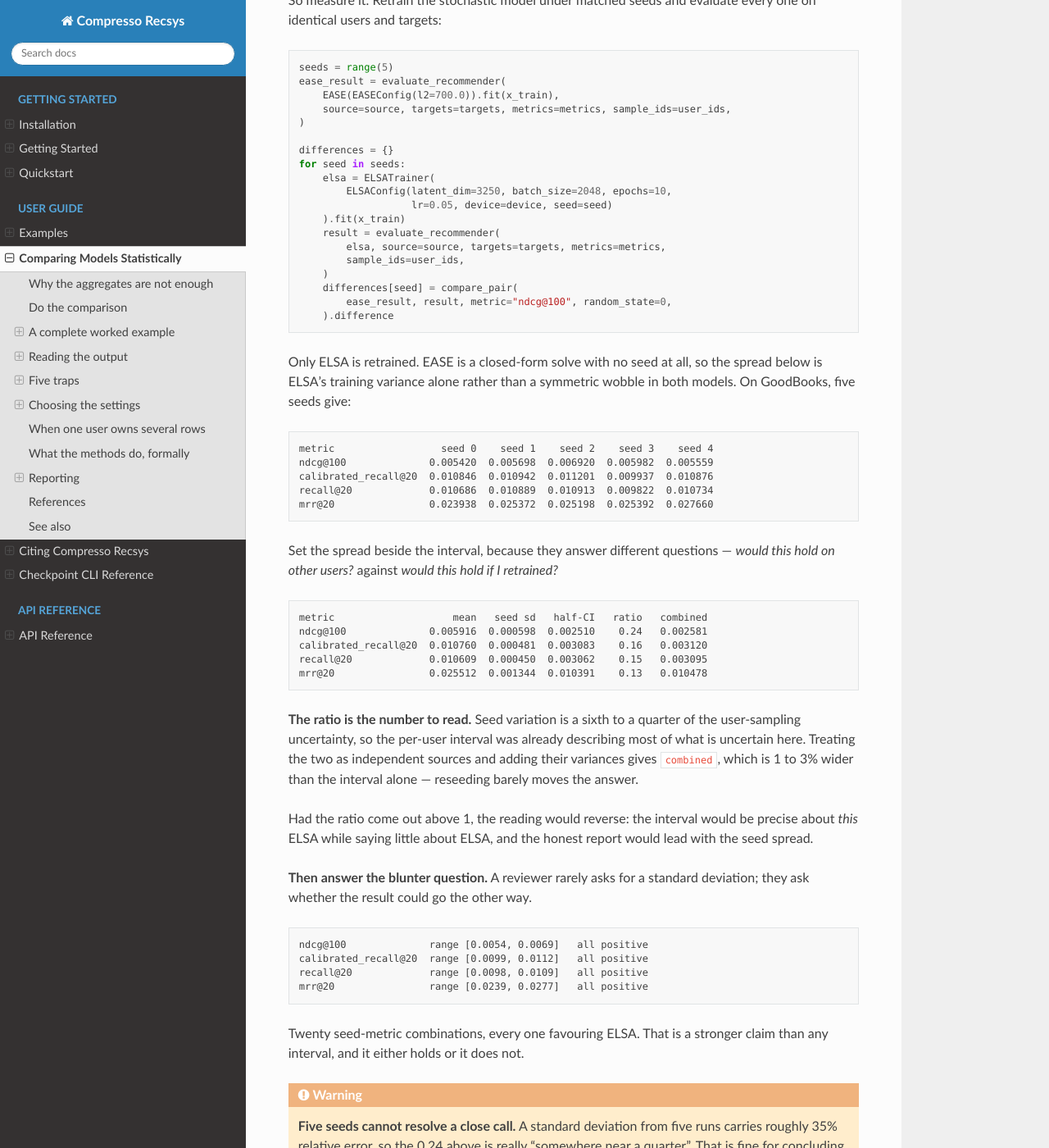
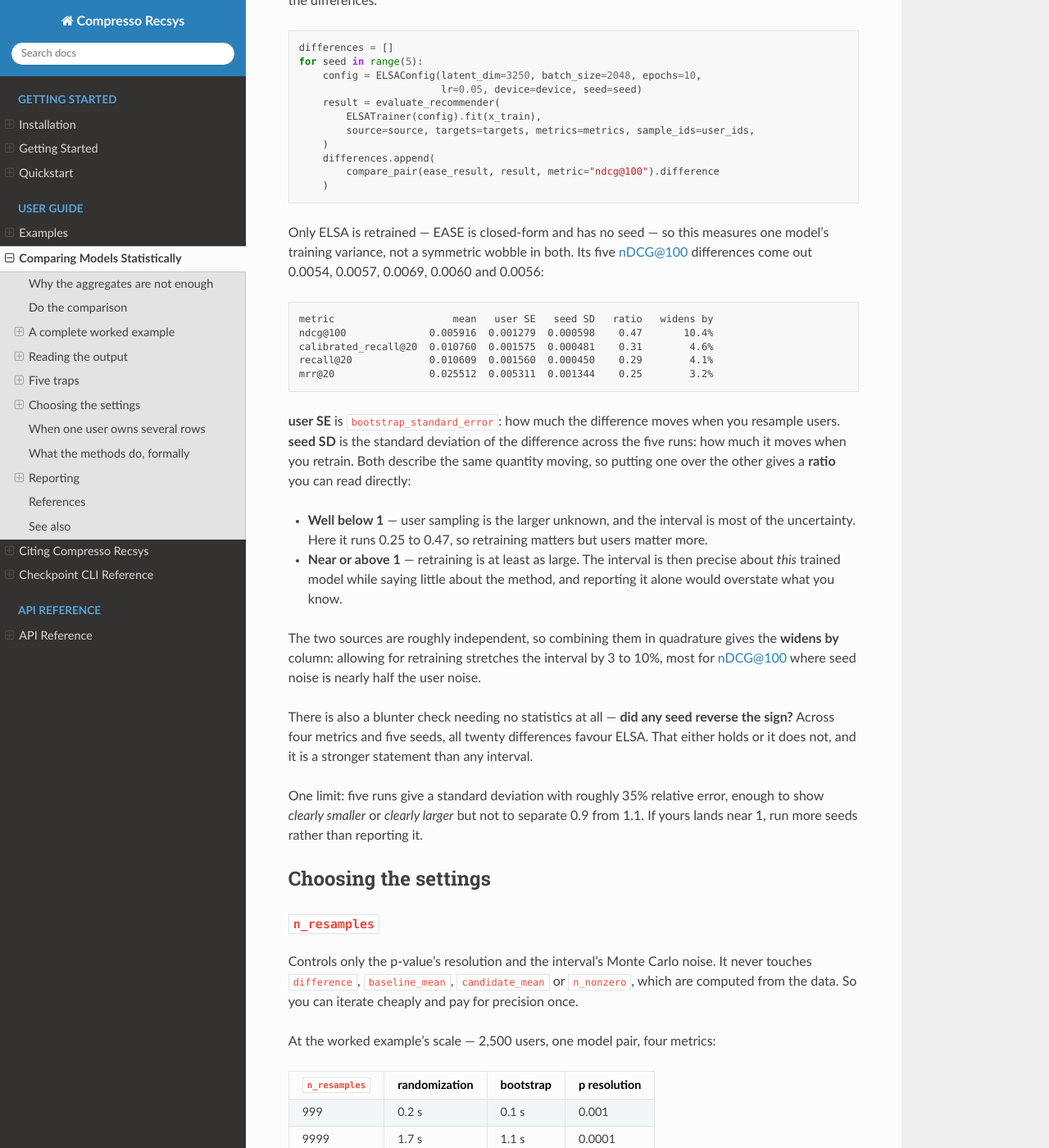
Before and after one commit to zombak79/compresso-recsys, a Sphinx documentation site: the page built from docs/source/statistical-comparison.rst, in a window 1280 px wide and 1400 px high, scrolled down 10506 px. Shown: the whole window at 82% size. Built offline with Sphinx 7.4.7 and the Read the Docs theme 3.1.0, drawn with Linux system fonts in a browser that asks for light colours; some of the changed text lies outside the part shown.

Commit message:
Rewrite the seed section around the number it asks readers to read
Three problems, all fair. The section never said what the ratio was, despite
leaning on it. It opened with a grid of twenty raw per-seed differences, which
is a wall before it is evidence. And it framed the whole thing as what a
reviewer will ask, which is only one of the reasons someone compares two
models.

It now defines both quantities where the table appears -- user SE is how much
the difference moves when you resample users, seed SD how much it moves when you
retrain -- says they measure the same thing moving, and reads the ratio in two
cases. The raw numbers shrink to one metric on one line, enough to make it
concrete without asking anyone to hold twenty figures. The framing is neutral:
writing it up or deciding what to ship, the question is the same. Ninety lines
down to sixty-seven.

The ratio itself was also wrong. It divided the seed standard deviation by half
the interval width, which is about 1.96 standard deviations, so it compared one
sigma against two and understated seed noise by half. Against
bootstrap_standard_error, the like-for-like quantity, it runs 0.25 to 0.47
rather than 0.13 to 0.24, and allowing for retraining widens the interval by up
to 10% rather than 3%. The conclusion survives -- user sampling still dominates
-- but nDCG@100 is much closer to parity than the old figure implied.

The warning box is gone. Its second half was a curiosity about nDCG being the
most seed-sensitive metric, which belongs beside the ratio it explains, and its
first half is one sentence.

```diff
--- a/docs/source/statistical-comparison.rst
+++ b/docs/source/statistical-comparison.rst
@@ -531,97 +531,67 @@ removes one avoidable source of confusion, not all of them.
 This conditions on one training run
 ~~~~~~~~~~~~~~~~~~~~~~~~~~~~~~~~~~~
 
-Everything here resamples **users**. It answers whether an advantage is stable
-across different samples of users from this population.
+Everything so far resamples **users**, so the interval answers one question:
+would this advantage hold on a different sample of users? Gradient-trained
+models depend on a random seed as well, and retraining moves the result in a way
+the interval cannot see. Whether you are writing this up or deciding what to
+ship, you want the advantage to be a property of the method rather than of one
+lucky run.
 
-It says nothing about whether the advantage survives retraining with a different
-random seed. If your training is stochastic — and gradient-trained models are —
-a reviewer will ask, and "we bootstrapped over users" is not an answer.
-
-So measure it. Retrain the stochastic model under matched seeds and evaluate
-every one on identical users and targets:
+Measure it: retrain under matched seeds, evaluate each on identical users and
+targets, and collect the differences.
 
 .. code-block:: python
 
-   seeds = range(5)
-   ease_result = evaluate_recommender(
-       EASE(EASEConfig(l2=700.0)).fit(x_train),
-       source=source, targets=targets, metrics=metrics, sample_ids=user_ids,
-   )
+   differences = []
+   for seed in range(5):
+       config = ELSAConfig(latent_dim=3250, batch_size=2048, epochs=10,
+                           lr=0.05, device=device, seed=seed)
+       result = evaluate_recommender(
+           ELSATrainer(config).fit(x_train),
+           source=source, targets=targets, metrics=metrics, sample_ids=user_ids,
+       )
+       differences.append(
+           compare_pair(ease_result, result, metric="ndcg@100").difference
+       )
 
-   differences = {}
-   for seed in seeds:
-       elsa = ELSATrainer(
-           ELSAConfig(latent_dim=3250, batch_size=2048, epochs=10,
-                      lr=0.05, device=device, seed=seed)
-       ).fit(x_train)
-       result = evaluate_recommender(
-           elsa, source=source, targets=targets, metrics=metrics,
-           sample_ids=user_ids,
-       )
-       differences[seed] = compare_pair(
-           ease_result, result, metric="ndcg@100", random_state=0,
-       ).difference
-
-Only ELSA is retrained. EASE is a closed-form solve with no seed at all, so the
-spread below is ELSA's training variance alone rather than a symmetric wobble in
-both models. On GoodBooks, five seeds give:
+Only ELSA is retrained — EASE is closed-form and has no seed — so this measures
+one model's training variance, not a symmetric wobble in both. Its five
+nDCG@100 differences come out 0.0054, 0.0057, 0.0069, 0.0060 and 0.0056:
 
 .. code-block:: text
 
-   metric                  seed 0    seed 1    seed 2    seed 3    seed 4
-   ndcg@100              0.005420  0.005698  0.006920  0.005982  0.005559
-   calibrated_recall@20  0.010846  0.010942  0.011201  0.009937  0.010876
-   recall@20             0.010686  0.010889  0.010913  0.009822  0.010734
-   mrr@20                0.023938  0.025372  0.025198  0.025392  0.027660
+   metric                    mean   user SE   seed SD   ratio   widens by
+   ndcg@100              0.005916  0.001279  0.000598    0.47       10.4%
+   calibrated_recall@20  0.010760  0.001575  0.000481    0.31        4.6%
+   recall@20             0.010609  0.001560  0.000450    0.29        4.1%
+   mrr@20                0.025512  0.005311  0.001344    0.25        3.2%
 
-Set the spread beside the interval, because they answer different questions —
-*would this hold on other users?* against *would this hold if I retrained?*
+**user SE** is ``bootstrap_standard_error``: how much the difference moves when
+you resample users. **seed SD** is the standard deviation of the difference
+across the five runs: how much it moves when you retrain. Both describe the same
+quantity moving, so putting one over the other gives a **ratio** you can read
+directly:
 
-.. code-block:: text
+* **Well below 1** — user sampling is the larger unknown, and the interval is
+  most of the uncertainty. Here it runs 0.25 to 0.47, so retraining matters but
+  users matter more.
+* **Near or above 1** — retraining is at least as large. The interval is then
+  precise about *this* trained model while saying little about the method, and
+  reporting it alone would overstate what you know.
 
-   metric                    mean   seed sd   half-CI   ratio   combined
-   ndcg@100              0.005916  0.000598  0.002510    0.24   0.002581
-   calibrated_recall@20  0.010760  0.000481  0.003083    0.16   0.003120
-   recall@20             0.010609  0.000450  0.003062    0.15   0.003095
-   mrr@20                0.025512  0.001344  0.010391    0.13   0.010478
+The two sources are roughly independent, so combining them in quadrature gives
+the **widens by** column: allowing for retraining stretches the interval by 3 to
+10%, most for nDCG@100 where seed noise is nearly half the user noise.
 
-**The ratio is the number to read.** Seed variation is a sixth to a quarter of
-the user-sampling uncertainty, so the per-user interval was already describing
-most of what is uncertain here. Treating the two as independent sources and
-adding their variances gives ``combined``, which is 1 to 3% wider than the
-interval alone — reseeding barely moves the answer.
+There is also a blunter check needing no statistics at all — **did any seed
+reverse the sign?** Across four metrics and five seeds, all twenty differences
+favour ELSA. That either holds or it does not, and it is a stronger statement
+than any interval.
 
-Had the ratio come out above 1, the reading would reverse: the interval would be
-precise about *this* ELSA while saying little about ELSA, and the honest report
-would lead with the seed spread.
-
-**Then answer the blunter question.** A reviewer rarely asks for a standard
-deviation; they ask whether the result could go the other way.
-
-.. code-block:: text
-
-   ndcg@100              range [0.0054, 0.0069]   all positive
-   calibrated_recall@20  range [0.0099, 0.0112]   all positive
-   recall@20             range [0.0098, 0.0109]   all positive
-   mrr@20                range [0.0239, 0.0277]   all positive
-
-Twenty seed-metric combinations, every one favouring ELSA. That is a stronger
-claim than any interval, and it either holds or it does not.
-
-.. warning::
-
-   **Five seeds cannot resolve a close call.** A standard deviation from five
-   runs carries roughly 35% relative error, so the 0.24 above is really "somewhere
-   near a quarter". That is fine for concluding *clearly smaller*, and would be
-   fine for *clearly larger*. It is not enough to distinguish a ratio of 0.9 from
-   1.1. If yours lands near 1, run more seeds rather than reporting the number as
-   though it settled anything.
-
-   Note also that ``ndcg@100`` has both the smallest relative gain and the
-   largest ratio. A metric reading a hundred ranks deep is the most sensitive to
-   the fine ordering that reseeding perturbs, so it is where seed noise shows up
-   first — and where a small effect deserves the most suspicion.
+One limit: five runs give a standard deviation with roughly 35% relative error,
+enough to show *clearly smaller* or *clearly larger* but not to separate 0.9
+from 1.1. If yours lands near 1, run more seeds rather than reporting it.
 
 Choosing the settings
 ---------------------
```
Also changed, not shown: other parts of docs/source/statistical-comparison.rst (+1 -1 lines).
